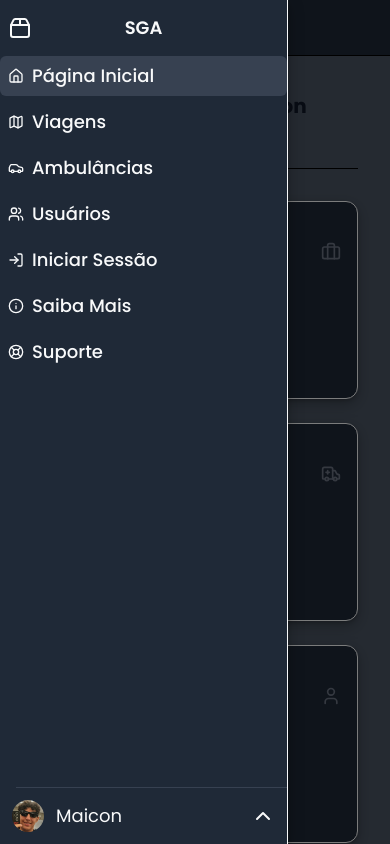
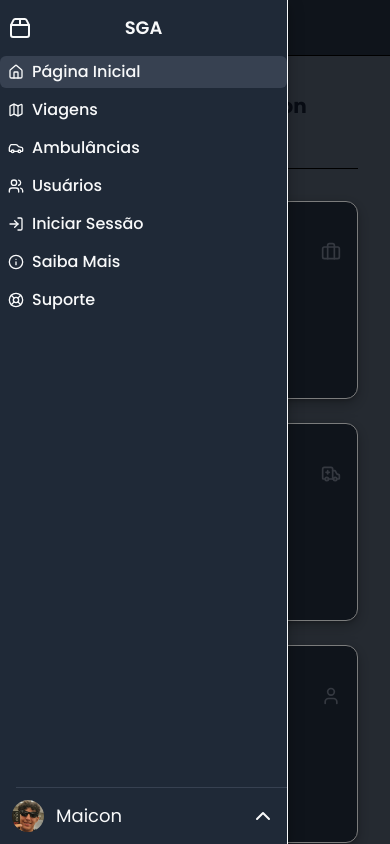
Before and after one commit to gustavoalmeidam7/tcc-sga, a React (Vite) app in the folder frontend/: page / in a window 390 px wide. Both pictures are taken after a click on the button "Toggle Sidebar". Shown: the top 844 px of the page. Built offline with nearby package versions, Linux system fonts and the light colour scheme.

Commit message:
FIX/ Corrigido tamanho da sidebar no mobile

```diff
--- a/frontend/src/components/sidebar/index.jsx
+++ b/frontend/src/components/sidebar/index.jsx
@@ -62,10 +62,10 @@ export function AppSidebar() {
                 <SidebarMenuButton
                   isActive={location.pathname === item.to}
                   tooltip={item.label}
-                  className="h-10 md:h-9"
+                  className="h-8 md:h-9"
                 >
                   <item.icon/>
-                  <span className="text-lg md:text-base font-medium">{item.label}</span>
+                  <span className="text-base font-medium">{item.label}</span>
                 </SidebarMenuButton>
               </Link>
             </SidebarMenuItem>
```
